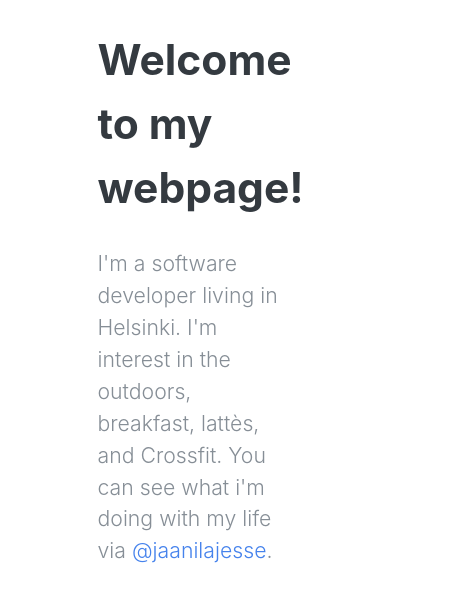
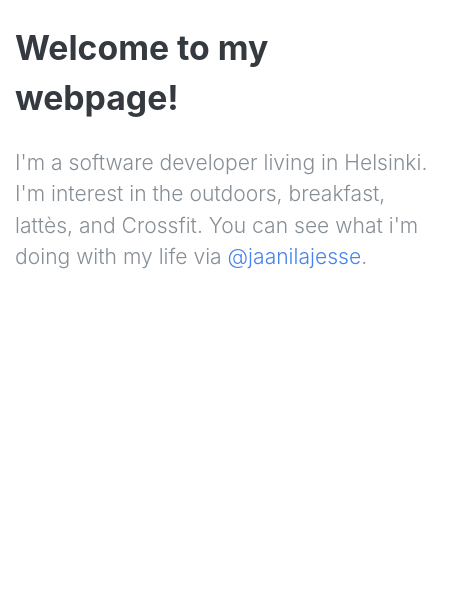
Before and after one commit to Jaanilj/jessejaanilacom, a React app: page / in a window 390 px wide. Shown: the top 602 px of the page, 452 px wide, since content can reach past the window. Built offline with nearby package versions, Linux system fonts and the light colour scheme.

Commit message:
Tweak styles for better mobile experience.

```diff
--- a/css/variables.less
+++ b/css/variables.less
@@ -11,6 +11,6 @@
 @font-family-monospace: SFMono-Regular, Menlo, Monaco, Consolas,
   'Liberation Mono', 'Courier New', monospace;
 
-@font-size-base: 1.063rem;
-@font-size-medium: 1.32875rem;
-@font-size-large: 2.6575rem;
+@font-size-base: 2vh;
+@font-size-medium: 2.5vh;
+@font-size-large: 4vh;
--- a/src/features/app/containers/App.module.less
+++ b/src/features/app/containers/App.module.less
@@ -1,5 +1,5 @@
 .container {
-  width: 50%;
+  width: 50vh;
   padding-right: 15px;
   padding-left: 15px;
   margin-right: auto;
```
